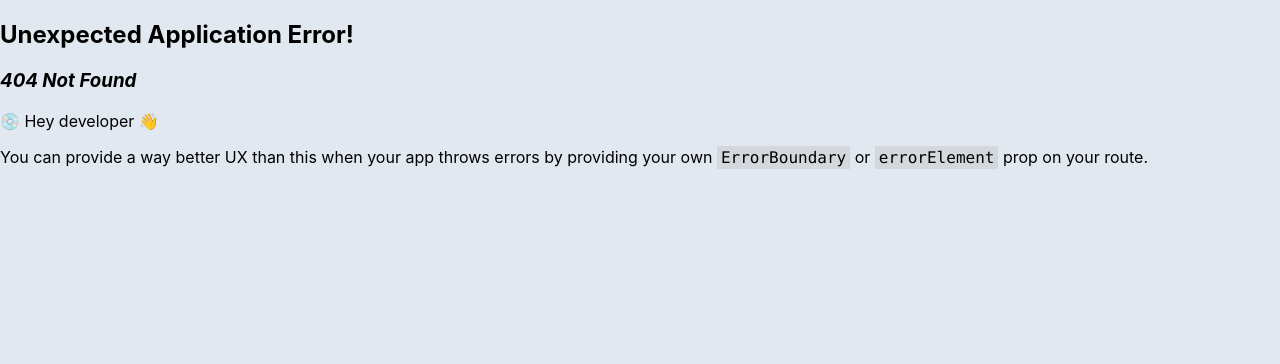
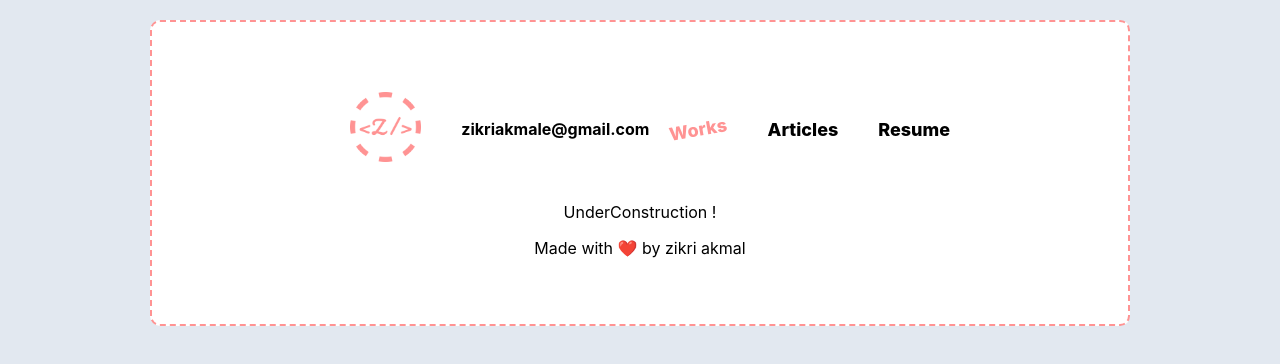
Before and after one commit to zikriakmal/my-react-homepage, a React (Create React App) app: page /works in a window 1280 px wide. Before the commit this address had no page. Shown: the top 364 px of the page. Built offline with nearby package versions, Linux system fonts and the light colour scheme.

Commit message:
fix routes

```diff
--- a/src/components/organisms/Header/index.js
+++ b/src/components/organisms/Header/index.js
@@ -1,12 +1,22 @@
+import { Link, useLocation } from "react-router-dom";
 import logo from "../../../assets/images/logo.png";
-import './style.css';
+import "./style.css";
 
 const Header = () => {
+  const location = useLocation();
+
   return (
     <div className={"header"}>
       <div className="left-header">
         <div style={{ flex: 1 }}>
-          <img src={logo} alt={"main-logo"} height="70" />
+          <Link to="/" className={"link-nav"}>
+            <img
+              src={logo}
+              className={"link-nav"}
+              alt={"main-logo"}
+              height="70"
+            />
+          </Link>
         </div>
         <div style={{ flex: 3 }}>
           <p
@@ -19,9 +29,30 @@ const Header = () => {
         </div>
       </div>
       <div className={"right-header"}>
-        <p style={{ fontWeight: "800", margin: 0 }}>Works</p>
-        <p style={{ fontWeight: "800", margin: 0 }}>Resume</p>
-        <p style={{ fontWeight: "800", margin: 0 }}>Articles</p>
+        <Link
+          to="/works"
+          className={
+            "link-nav" + (location.pathname === "/works" ? " link-active" : "")
+          }
+        >
+          Works
+        </Link>
+        <Link
+          to="/articles"
+          className={
+            "link-nav" + (location.pathname === "/articles" ? " link-active" : "")
+          }
+        >
+          Articles
+        </Link>
+        <Link
+          to="/resume"
+          className={
+            "link-nav" + (location.pathname === "/resume" ? " link-active" : "")
+          }
+        >
+          Resume
+        </Link>
       </div>
     </div>
   );
--- a/src/components/organisms/Header/style.css
+++ b/src/components/organisms/Header/style.css
@@ -22,6 +22,31 @@
     align-items: center;
 }
 
+.link-nav {
+    padding: 20px;
+    font-size: 18px;
+    font-weight: 800;
+    margin: 0;
+    color: black;
+    text-decoration: none;
+}
+
+.link-active {
+    font-weight: "800";
+    margin: 0;
+    transform: rotate(-10deg);
+    color: var(--primary);
+    text-decoration: "none";
+}
+
+.link-nav:hover {
+    font-weight: "800";
+    margin: 0;
+    transform: rotate(-20deg);
+    color: var(--primary);
+    text-decoration: "none";
+}
+
 /* Extra small devices (phones, 600px and down) */
 @media only screen and (max-width: 600px) {
     .header {
--- a/src/pages/HomePage/index.js
+++ b/src/pages/HomePage/index.js
@@ -61,7 +61,7 @@ const HomepageContent = () => {
         </div>
         <p style={{ fontSize: 24, fontWeight: 300, textAlign: "left" }}>
           A Software Developer, Been passionate in programming since 2015,
-          playing music for fun, writing code article, make coding video
+          playing music for fun, writing programming article, make coding video
           content, specialized in node.js ,react.js, react native, golang
         </p>
       </div>
--- a/src/pages/WorksPage/index.js
+++ b/src/pages/WorksPage/index.js
@@ -0,0 +1,11 @@
+import App from "../../App";
+
+const WorksPage = () => {
+  return (
+    <App>
+      <p>UnderConstruction !</p>
+    </App>
+  );
+};
+
+export default WorksPage;
--- a/src/routes/index.js
+++ b/src/routes/index.js
@@ -1,13 +1,36 @@
 import { createBrowserRouter } from "react-router-dom";
 import HomePage from "../pages/HomePage";
+import WorksPage from "../pages/WorksPage";
+import App from "../App";
 const router = createBrowserRouter([
   {
     path: "/",
     element: <HomePage />,
   },
   {
-    path: "/home",
-    element: <HomePage />,
+    path: "/works",
+    element: <WorksPage />,
+  },
+  {
+    path: "/resume",
+    element: <WorksPage />,
+  },
+  {
+    path: "/articles",
+    element: <WorksPage />,
+  },
+  {
+    path: "*",
+    element: (
+      <App>
+        <div style={{ alignItems: "center" }}>
+          <p style={{ fontSize: 50 }}>
+            404 <br />
+            Page not found
+          </p>
+        </div>
+      </App>
+    ),
   },
 ]);
 
```
